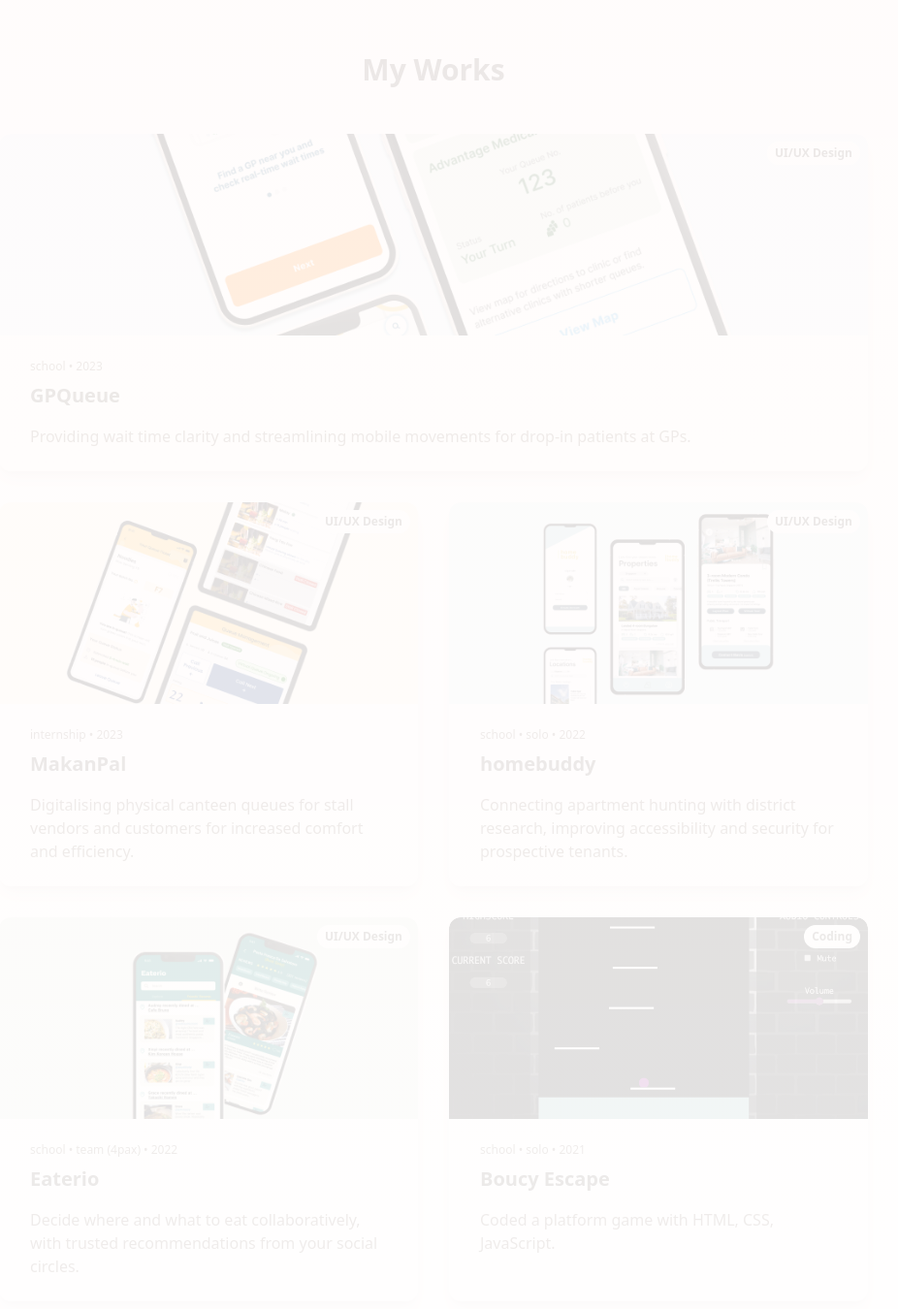
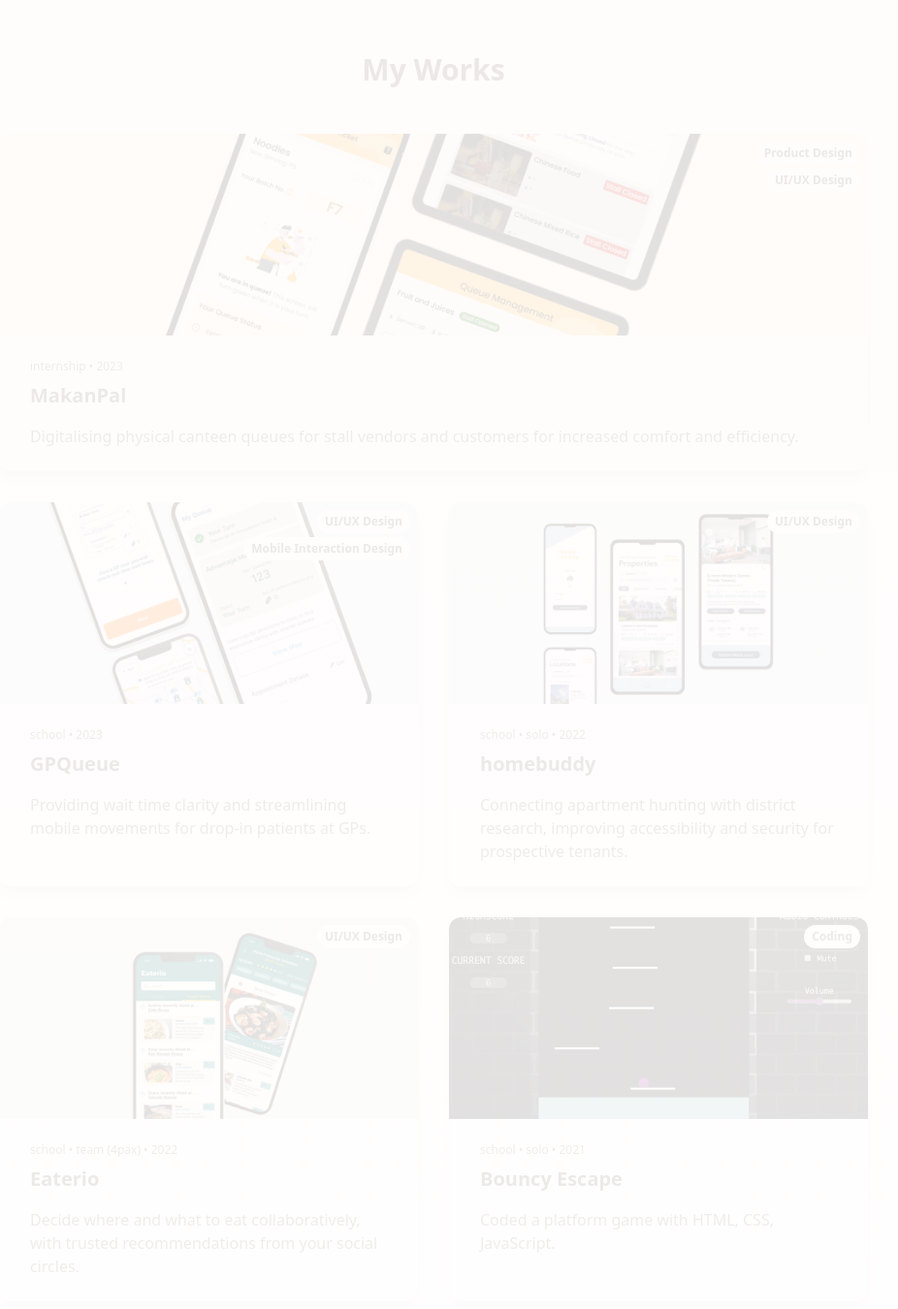
Before and after one commit to melqyn/design, a Next.js app: page / in a window 1280 px wide. Shown: the part 890-2240 px from the top of the page at 97% size, without its empty margins (193-1119 px from the left). Built offline with nearby package versions, Linux system fonts and the light colour scheme.

Commit message:
updated order of CS and makanpal
prioritised makanpal, added labels, added metrics to makanpal

```diff
--- a/src/app/GPQueue/page.js
+++ b/src/app/GPQueue/page.js
@@ -221,7 +221,7 @@ const GPQueue = () => {
         </div>
       </div>
 
-      <div>
+      <div className='pb-16'>
       <h2 className="text-2xl font-semibold text-[#363636] pb-4">Interactive Prototype</h2>
       <div className='flex items-center justify-center'>
       <iframe style={{border: "1px solid rgba(0, 0, 0, 0.1);"}} width="full" height="450" src="https://www.figma.com/embed?embed_host=share&url=https%3A%2F%2Fwww.figma.com%2Fproto%2FVk1xWbnHSbTlPhbSyA4lSw%2FGPQueue%3Fpage-id%3D22%253A4722%26node-id%3D54-10984%26viewport%3D83%252C3376%252C0.39%26t%3DLBeO0SDP6U2ifWK4-1%26scaling%3Dscale-down%26content-scaling%3Dfixed%26starting-point-node-id%3D54%253A10984%26hide-ui%3D1" allowfullscreen></iframe>
--- a/src/app/components/ProjectCard.jsx
+++ b/src/app/components/ProjectCard.jsx
@@ -1,12 +1,17 @@
 import React from "react";
 import Link from "next/link";
 
-const ProjectCard = ({ imgUrl, title, projectinfo, description, url, label }) => {
+const ProjectCard = ({ imgUrl, title, projectinfo, description, url, label, label2 }) => {
   return (
     <div className="relative h-full">
       {label && (
         <div className="absolute top-2 right-2 text-[#574F4A] bg-[#fff] text-xs font-bold px-2 py-1 rounded-xl">
           {label}
+        </div>
+      )}
+      {label2 && (
+        <div className="absolute top-9 right-2 text-[#574F4A] bg-[#fff] text-xs font-bold px-2 py-1 rounded-xl">
+          {label2}
         </div>
       )}
       <Link href={url} className="block h-full" target="_blank">
--- a/src/app/components/ProjectSection.jsx
+++ b/src/app/components/ProjectSection.jsx
@@ -4,24 +4,26 @@ import ProjectCard from "./ProjectCard";
 const projectsData = [
   {
     id: 6,
+    title: "MakanPal",
+    projectinfo: "internship • 2023",
+    description:
+      "Digitalising physical canteen queues for stall vendors and customers for increased comfort and efficiency.",
+    image: "/images/projects/cover1.png",
+    url: "/makanpal",
+    label:"Product Design",
+    label2:"UI/UX Design",
+  },
+
+  {
+    id: 5,
     title: "GPQueue",
     projectinfo: "school • 2023",
     description:
       "Providing wait time clarity and streamlining mobile movements for drop-in patients at GPs.",
     image: "/images/projects/GPQueue.png",
     url: "/GPQueue",
-    label:"UI/UX Design"
-  },
-
-  {
-    id: 5,
-    title: "MakanPal",
-    projectinfo: "internship • 2023",
-    description:
-      "Digitalising physical canteen queues for stall vendors and customers for increased comfort and efficiency.",
-    image: "/images/projects/cover1.png",
-    url: "/makanpal",
-    label:"UI/UX Design"
+    label:"UI/UX Design",
+    label2:"Mobile Interaction Design"
   },
 
   {
@@ -58,7 +60,7 @@ const projectsData = [
 
   {
     id: 1,
-    title: "Boucy Escape",
+    title: "Bouncy Escape",
     projectinfo: "school • solo • 2021",
     description: "Coded a platform game with HTML, CSS, JavaScript.",
     image: "/images/projects/cover5.png",
@@ -83,6 +85,7 @@ const ProjectSection = () => {
               imgUrl={project.image}
               url={project.url}
               label={project.label}
+              label2={project.label2}
             />
           </div>
         ))}
--- a/src/app/makanpal/page.js
+++ b/src/app/makanpal/page.js
@@ -340,6 +340,32 @@ export default function makanpal() {
             </ul>
           </div>
         </div>
+
+        <div className="pb-16">
+          <div>
+            <h2 className="text-xl font-semibold text-[#B0B0B0] pb-2">The Impact</h2>
+            <h2 className="text-2xl font-semibold text-[#636363] pb-6">Over 90% of staff surveyed found the application easy to use and helpful.</h2>
+          </div>
+
+          <div>
+            <p className="text-[#636363] leading-loose pb-2">
+              We included an optional survey at the end of the user journey to gather feedback on the usability and helpfulness of the application. Of those who participated in the survey, over 90% found the application easy to use and helpful in two separate questions.
+            </p>
+          </div>
+        </div>
+
+        <div className="pb-16">
+          <div>
+            <h2 className="text-xl font-semibold text-[#B0B0B0] pb-2">Moving on...</h2>
+            <h2 className="text-2xl font-semibold text-[#636363] pb-6">Including ordering and paying of meals in application.</h2>
+          </div>
+
+          <div>
+            <p className="text-[#636363] leading-loose pb-2">
+              For areas of improvement, staff continued to show interest in incorporating ordering and payments into the application for future development. The feasibility of payments is currently being looked at by the team.
+            </p>
+          </div>
+        </div>
       </div>
 
       <div className="container mt-24 mx-auto py-4 px-12">
```
